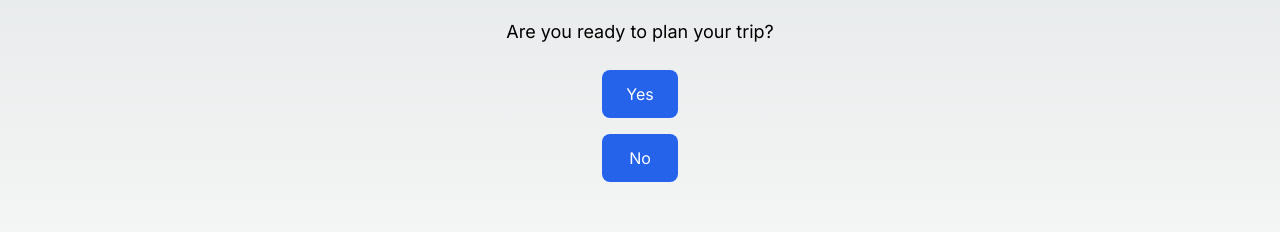
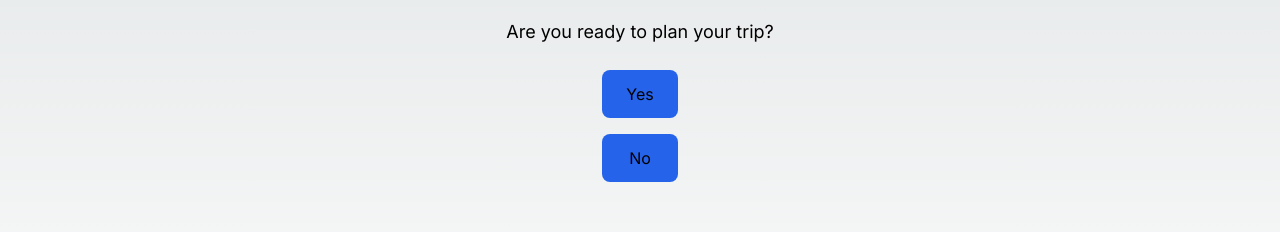
Before and after one commit to WSU-4110/Trip-Tailor, a Next.js app: page /questionnaire in a window 1280 px wide. Shown: the part 416-648 px from the top of the page. Built offline with nearby package versions, Linux system fonts and the light colour scheme.

Commit message:
messing with background

```diff
--- a/app/questionnaire/quest.tsx
+++ b/app/questionnaire/quest.tsx
@@ -71,7 +71,7 @@ export default function TripTailor() {
             setCurrent(0);
             setAnswers([]);
           }}
-          className="mt-6 px-6 py-3 bg-green-600 text-white rounded-lg hover:bg-green-700 transition"
+          className="mt-6 px-6 py-3 bg-green-600 text-black rounded-lg hover:bg-white-700 transition"
         >
           Restart Questionnaire
         </button>
@@ -94,7 +94,7 @@ export default function TripTailor() {
           <button
             key={option}
             onClick={() => handleAnswer(option)}
-            className="px-6 py-3 bg-blue-600 text-white rounded-lg hover:bg-blue-700 transition"
+            className="px-6 py-3 bg-blue-600 text-black rounded-lg hover:bg-white-700 transition"
           >
             {option}
           </button>
```
